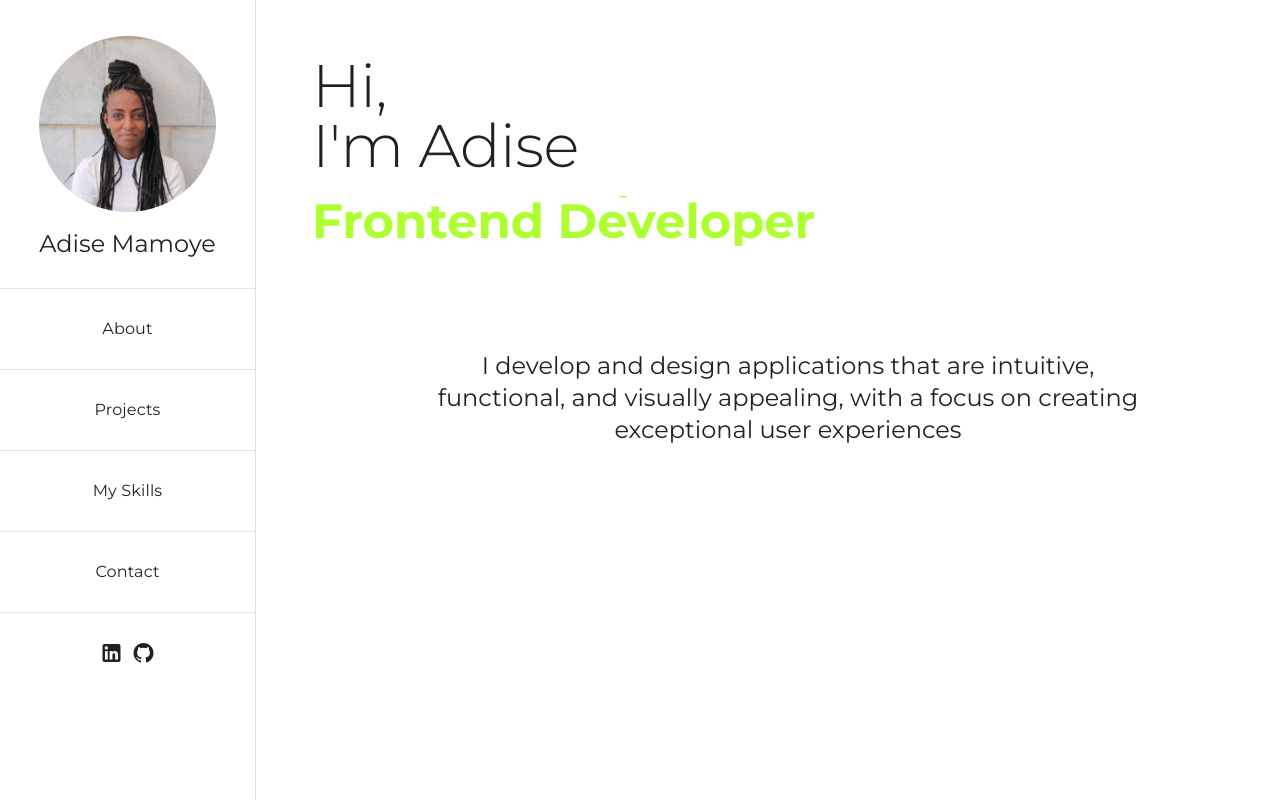
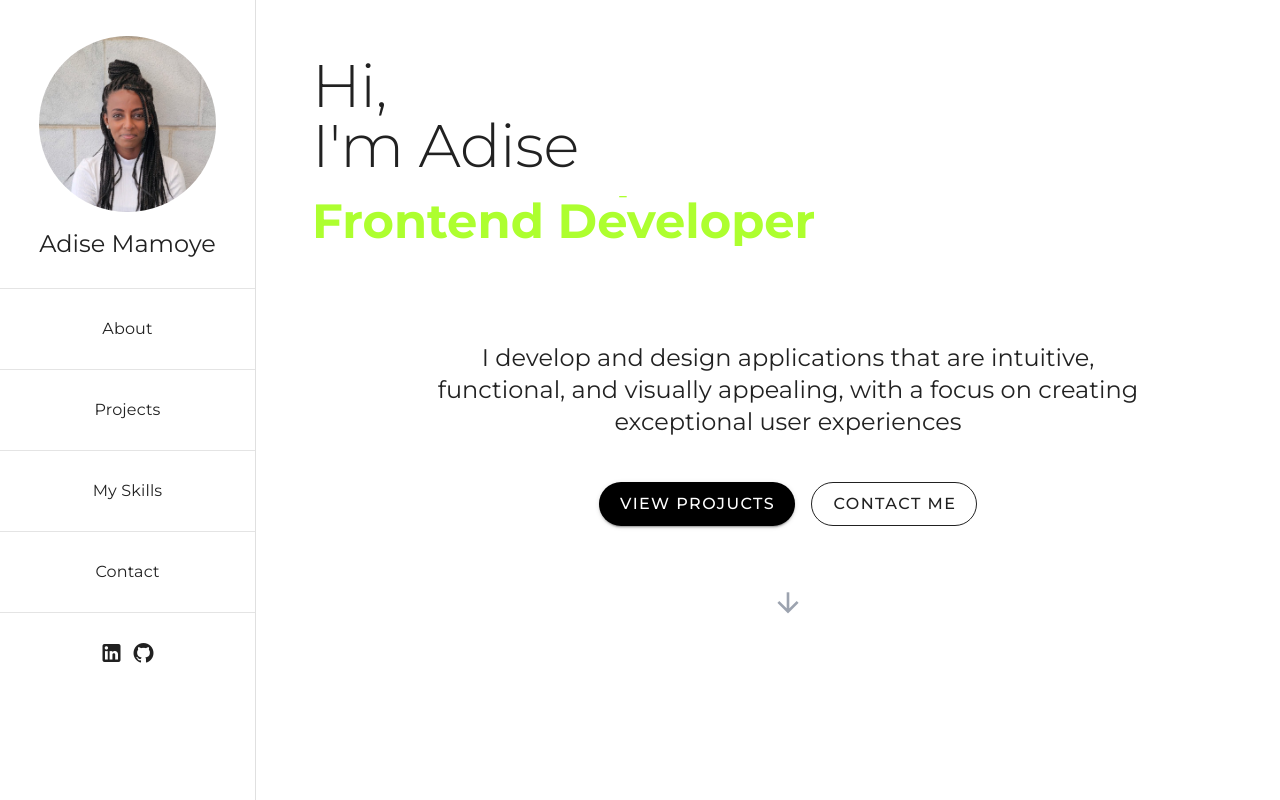
Before and after one commit to Adise211/portofolio-vue, a Vue app: page / in a window 1280 px wide. Built offline with nearby package versions, Linux system fonts and the light colour scheme.

Commit message:
arrow down icon and buttons in intro section

```diff
--- a/src/App.vue
+++ b/src/App.vue
@@ -50,11 +50,22 @@
               <div className="intro-title-item">Backend Developer</div>
             </div>
           </div>
-          <div class="into-description text-h5 pt-10 mt-16 text-center w-75 align-self-center">
+          <div class="into-description text-h5 pt-8 mt-16 text-center w-75 align-self-center">
             I develop and design applications that are intuitive, functional, and visually
             appealing, with a focus on creating exceptional user experiences
           </div>
-          <!-- Add your content here -->
+
+          <v-row class="d-flex justify-center mt-8">
+            <v-col cols="auto">
+              <v-btn class="mx-2 rounded-xl" color="black" size="large">View Projucts</v-btn>
+              <v-btn class="mx-2 rounded-xl" variant="outlined" size="large">Contact Me</v-btn>
+            </v-col>
+          </v-row>
+          <v-row class="d-flex justify-center mt-10">
+            <v-col cols="auto">
+              <v-icon class="scroll-arrow" size="x-large"> mdi-arrow-down </v-icon>
+            </v-col>
+          </v-row>
         </section>
 
         <section id="projects">
@@ -145,17 +156,27 @@ export default {
   align-items: center;
 }
 
-/* You can customize your App Bar styling here */
-.v-toolbar-title {
-  font-weight: bold;
-}
-
-.v-btn {
-  color: #fff;
-}
-
 .nav-item {
   text-align: center;
   height: 10vh;
 }
+
+.scroll-arrow {
+  animation: bounce 1.5s infinite;
+  cursor: pointer;
+  color: rgb(156 163 175 / 1) !important;
+}
+
+/* Bounce animation */
+@keyframes bounce {
+  0% {
+    transform: translateY(0);
+  }
+  50% {
+    transform: translateY(10px);
+  }
+  100% {
+    transform: translateY(0);
+  }
+}
 </style>
```
